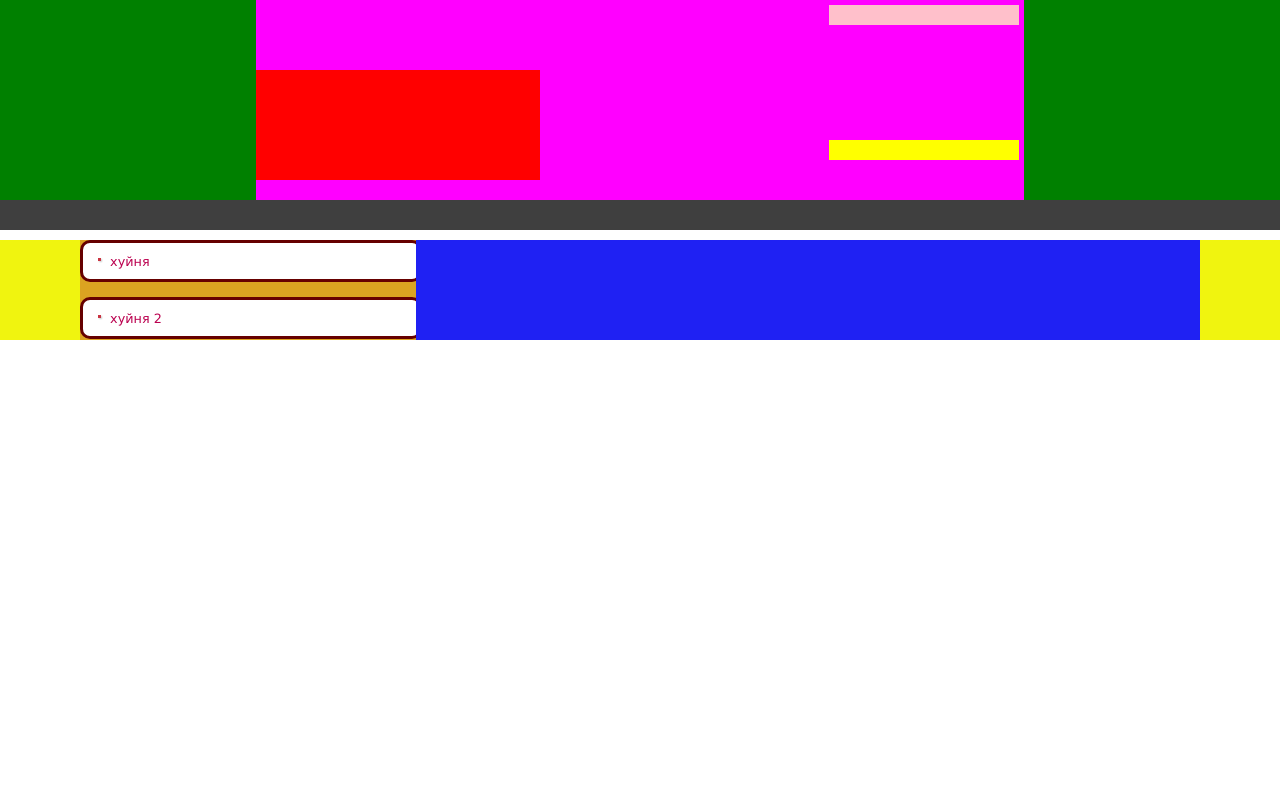
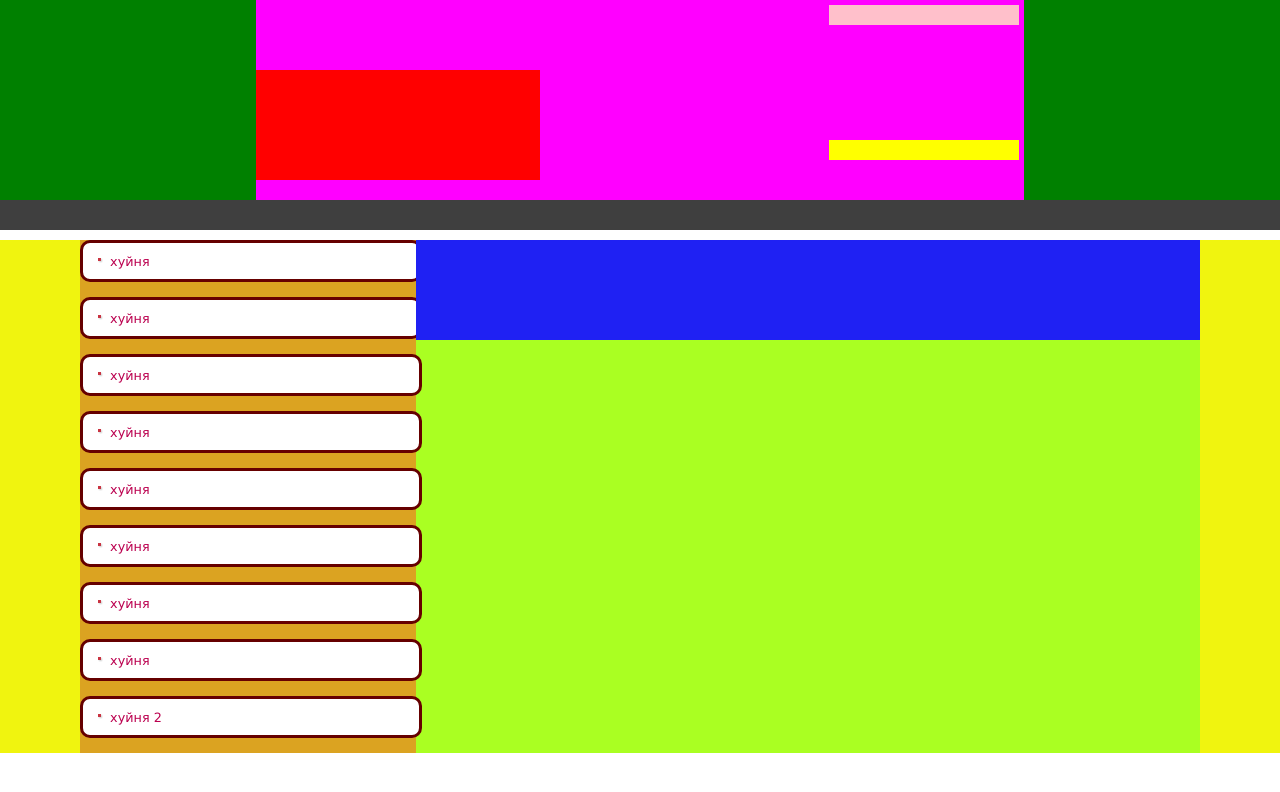
Before and after one commit to exvolt-biq/XOXOLSTYLE, a plain HTML site: page index.html in a window 1280 px wide. Drawn offline with Linux system fonts and the light colour scheme.

Commit message:
добавил text-decoration: underline;

```diff
--- a/general.css
+++ b/general.css
@@ -69,7 +69,6 @@ body{
 }
 .side-bar{
   width: 30%;
-  height: 100px;
   background-color: #dba321;
 }
 .content{
@@ -88,3 +87,7 @@ body{
   font-family: verdana,arial,helvetica,sans-serif;
   font-size: 12.8px;
 }
+
+.menublock:hover {
+text-decoration: underline;
+  }
--- a/index.html
+++ b/index.html
@@ -31,6 +31,27 @@
         <div class="menublock">
           <img src="image\point.png">
           хуйня
+        </div><div class="menublock">
+          <img src="image\point.png">
+          хуйня
+        </div><div class="menublock">
+          <img src="image\point.png">
+          хуйня
+        </div><div class="menublock">
+          <img src="image\point.png">
+          хуйня
+        </div><div class="menublock">
+          <img src="image\point.png">
+          хуйня
+        </div><div class="menublock">
+          <img src="image\point.png">
+          хуйня
+        </div><div class="menublock">
+          <img src="image\point.png">
+          хуйня
+        </div><div class="menublock">
+          <img src="image\point.png">
+          хуйня
         </div>
         <div class="menublock">
           <img src="image\point.png">
```
